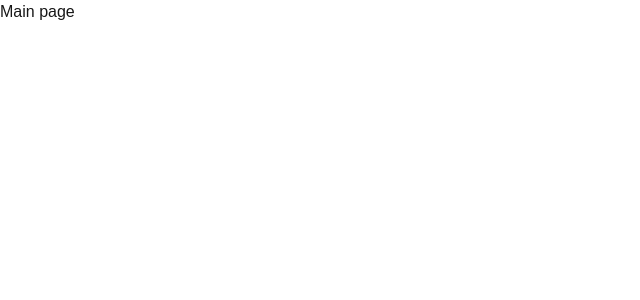
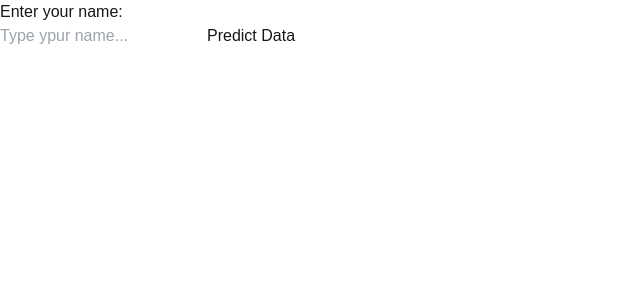
Before and after one commit to rajVadlamudi/nextjs-ts-api-project, a Next.js app: page / in a window 1280 px wide. Shown: the top 300 px of the page, without its empty margins (0-640 px from the left). Built offline with nearby package versions, Linux system fonts and the light colour scheme.

Commit message:
added form

```diff
--- a/src/app/page.tsx
+++ b/src/app/page.tsx
@@ -1,8 +1,21 @@
-
+"use client"
+import { useState, FormEvent } from "react";
 export default function Home() {
+  const [inputVal, updateVal] = useState("")
+  const handleSubmit = (event:FormEvent) => {
+    event.preventDefault();
+  }
   return (
     <div>
-      Main page
+    <div>
+      <h1>Enter your name:</h1>
+    </div>
+    <form onSubmit={handleSubmit}>
+      <input type="text" placeholder="Type ypur name..."
+      value={inputVal}
+      onChange={(e)=> updateVal(e.target.value)} />
+      <button type="submit">Predict Data</button>
+    </form>
     </div>
   );
 }
```
